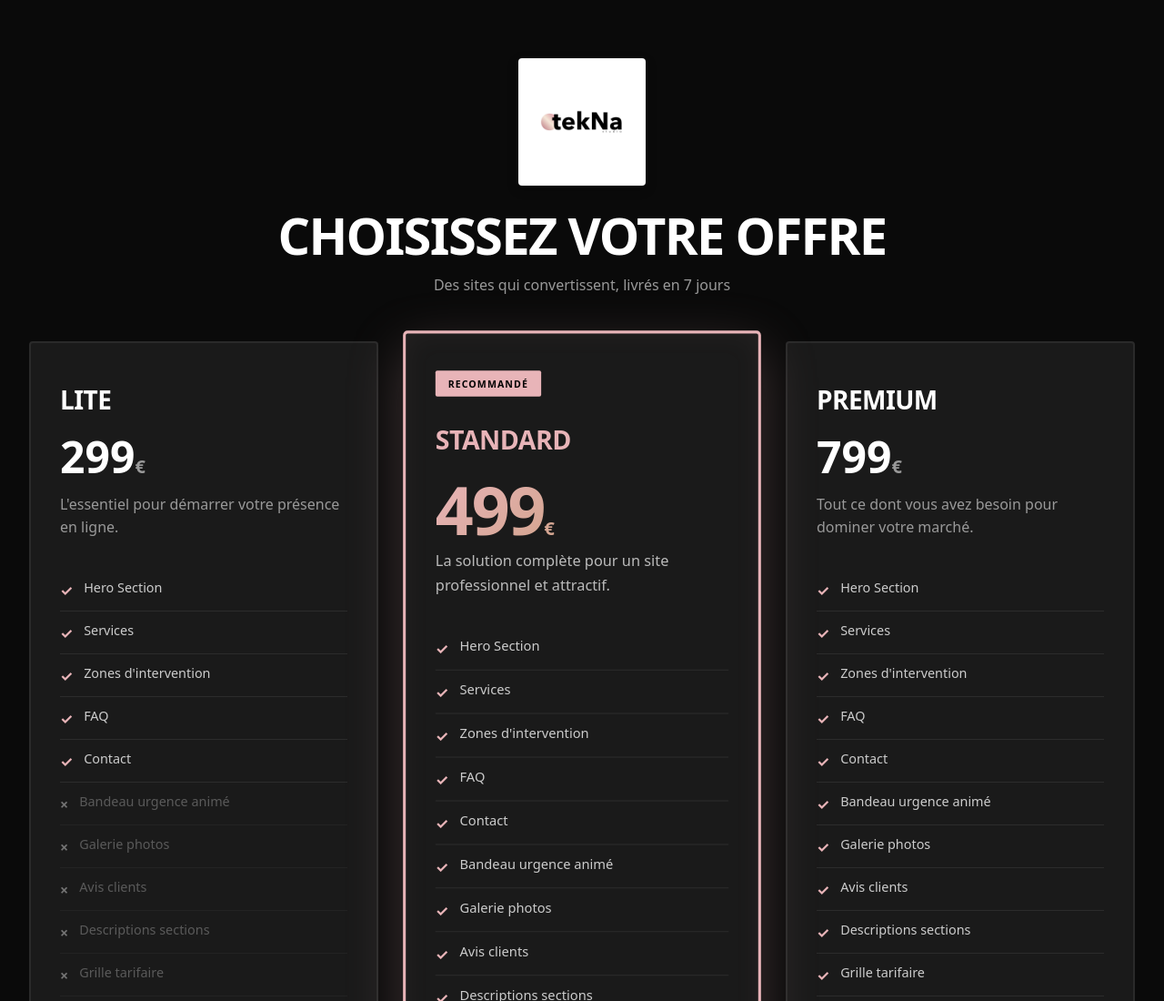
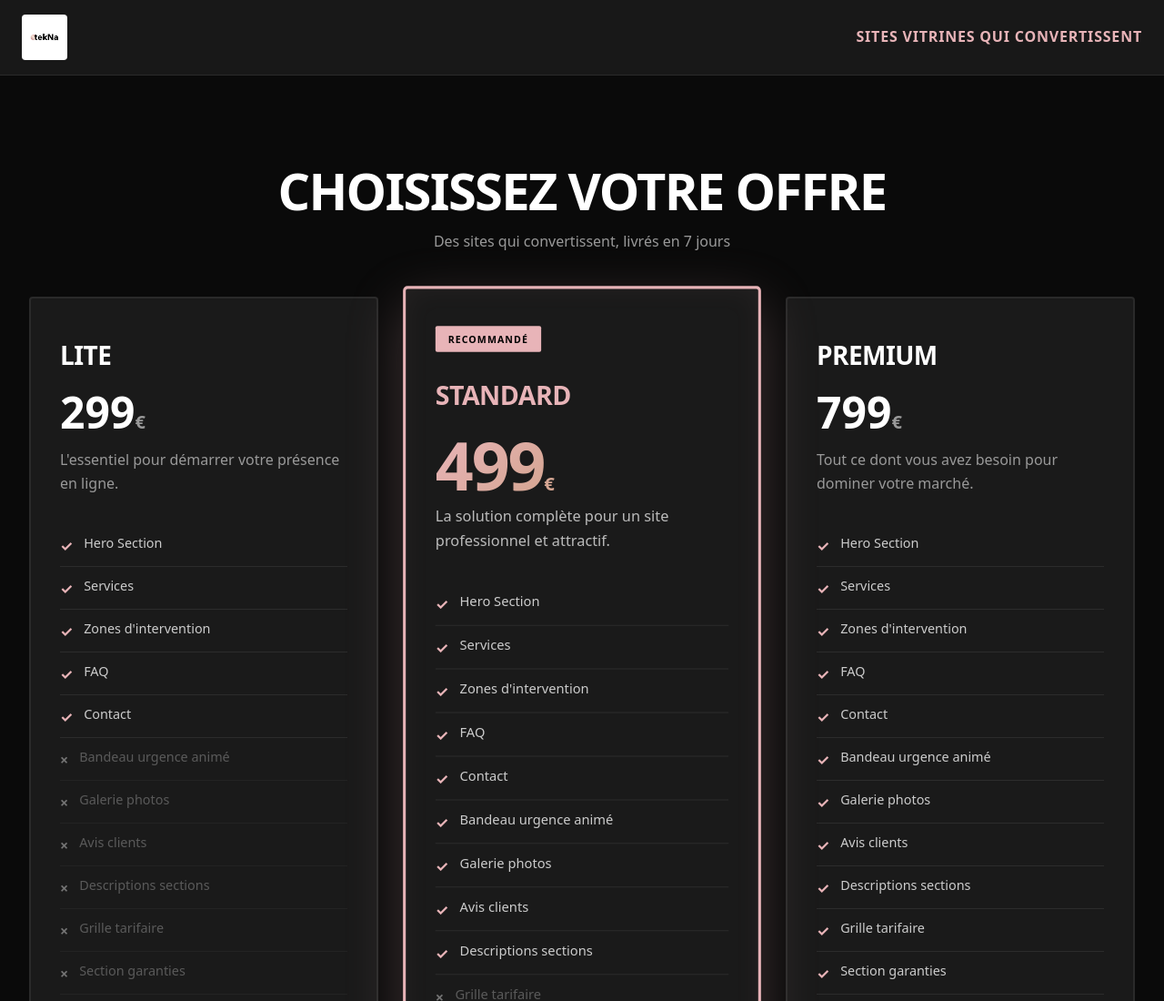
Before and after one commit to saifmiahpro/eleventy-service-starter, an Eleventy site: page src/offres.njk in a window 1280 px wide. Shown: the top 1100 px of the page at 91% size. Built offline with nearby package versions, Linux system fonts and the light colour scheme; Eleventy itself is replaced by a stand-in of ours; files that its build step writes are made by us from their sources.

Commit message:
✨ feat: Navbar professionnelle avec slogan percutant
🎯 Navbar sticky avec branding:
- Logo + slogan "Sites vitrines qui convertissent"
- Sticky top avec backdrop-blur (glassmorphism)
- Background dark semi-transparent
- Border-bottom subtile
- Slogan en rose gold (#E8B4B8)
- Uppercase + letterspacing pour impact

📱 Responsive:
- Mobile: logo seul (40px height)
- Tablet+: logo + slogan visible (45px)
- Desktop: logo 50px + slogan 1rem

🎨 Design cohérent:
- Logo avec background blanc compact
- Slogan positionné à droite
- Plus pro qu'un logo centré basique
- Reste toujours visible (sticky)

✅ Branding fort dès l'arrivée
✅ Message clair: conversion
✅ Plus professionnel

```diff
--- a/src/offres.njk
+++ b/src/offres.njk
@@ -15,18 +15,53 @@ permalink: /offres/
     padding: 2rem 1rem;
   }
 
-  .logo-section {
-    text-align: center;
-    margin-bottom: 0.5rem;
+  .navbar {
+    background: rgba(26,26,26,0.95);
+    backdrop-filter: blur(10px);
+    border-bottom: 1px solid #2a2a2a;
+    padding: 1rem 1.5rem;
+    margin-bottom: 2rem;
+    position: sticky;
+    top: 0;
+    z-index: 100;
   }
 
-  .logo-section img {
-    max-width: 100px;
-    height: auto;
+  .navbar-content {
+    max-width: 1400px;
+    margin: 0 auto;
+    display: flex;
+    align-items: center;
+    justify-content: space-between;
+    gap: 1.5rem;
+  }
+
+  .navbar-logo {
+    display: flex;
+    align-items: center;
+    gap: 1rem;
+  }
+
+  .navbar-logo img {
+    height: 40px;
+    width: auto;
     background: white;
-    padding: 0.75rem;
+    padding: 0.5rem;
     border-radius: 4px;
-    box-shadow: 0 4px 12px rgba(0,0,0,0.3);
+  }
+
+  .navbar-tagline {
+    display: none;
+    color: #E8B4B8;
+    font-size: 0.875rem;
+    font-weight: 600;
+    text-transform: uppercase;
+    letter-spacing: 0.05em;
+  }
+
+  @media (min-width: 640px) {
+    .navbar-tagline {
+      display: block;
+    }
   }
 
   .hero-offers {
@@ -259,30 +294,29 @@ permalink: /offres/
 
   @media (min-width: 768px) {
     .offers-page { padding: 3rem 2rem; }
-    .logo-section { margin-bottom: 1rem; }
-    .logo-section img {
-      max-width: 120px;
-      padding: 1rem;
-    }
+    .navbar-logo img { height: 45px; }
     .hero-offers h1 { font-size: 2.75rem; }
   }
 
   @media (min-width: 1024px) {
     .offers-page { padding: 4rem 2rem; }
-    .logo-section img {
-      max-width: 140px;
-      padding: 1.25rem;
-    }
+    .navbar-logo img { height: 50px; }
+    .navbar-tagline { font-size: 1rem; }
     .hero-offers h1 { font-size: 3.5rem; }
     .offers-container { grid-template-columns: repeat(3, 1fr); }
   }
 </style>
 
+<nav class="navbar">
+  <div class="navbar-content">
+    <div class="navbar-logo">
+      <img src="/assets/images/tekna-studio-logo.png" alt="tekNa Studio">
+    </div>
+    <div class="navbar-tagline">Sites vitrines qui convertissent</div>
+  </div>
+</nav>
+
 <div class="offers-page">
-  <div class="logo-section">
-    <img src="/assets/images/tekna-studio-logo.png" alt="tekNa Studio">
-  </div>
-
   <div class="hero-offers">
     <h1>Choisissez votre offre</h1>
     <p class="subtitle">Des sites qui convertissent, livrés en 7 jours</p>
```
